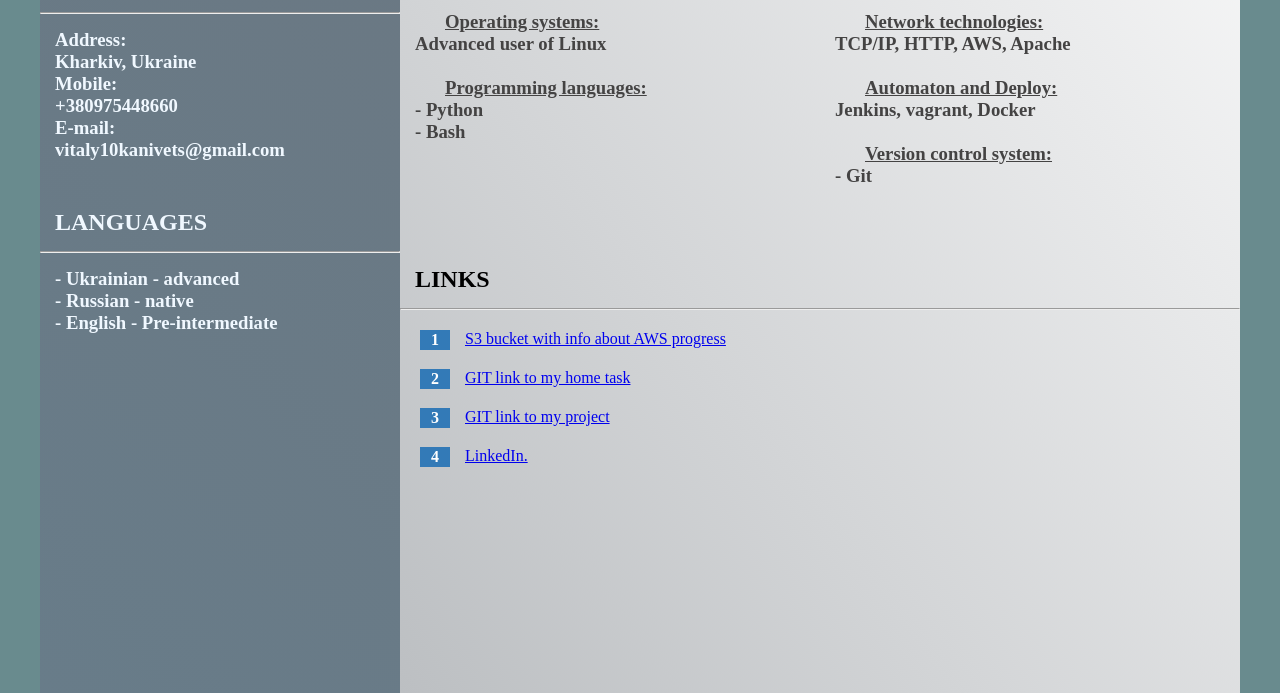
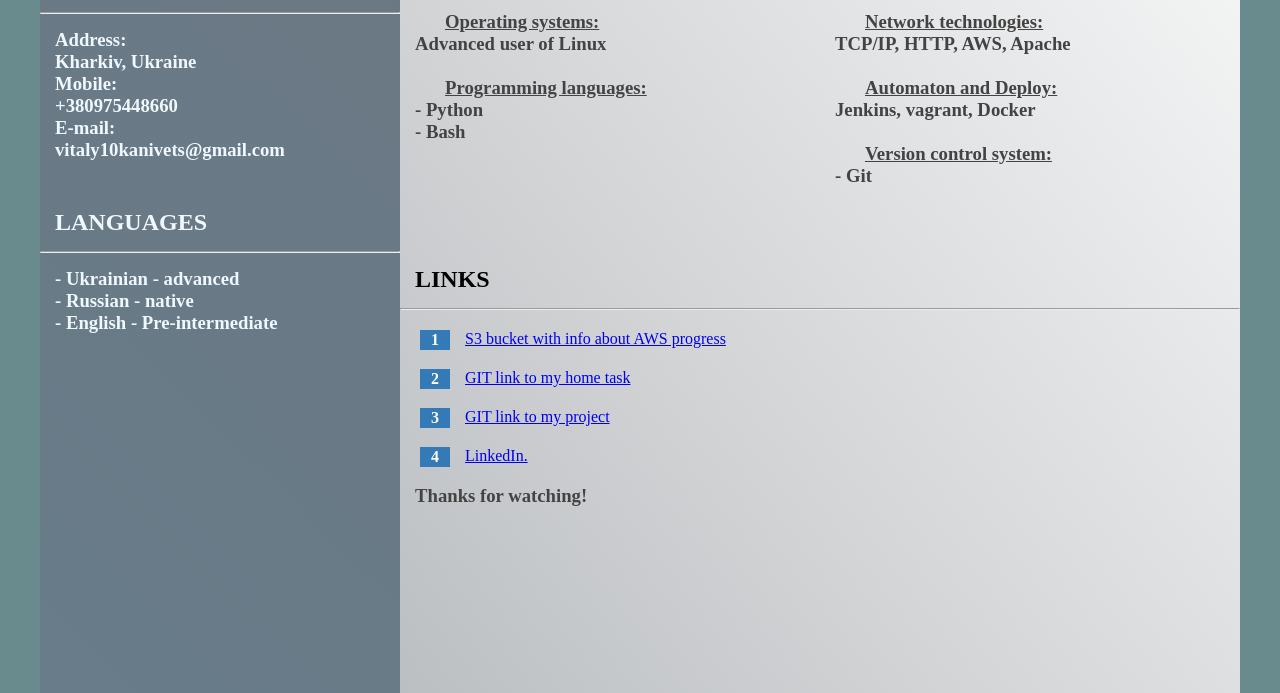
Before and after one commit to Vit-ts/My_CV, a plain HTML site: page index.html in a window 1280 px wide. Shown: the part 505-1198 px from the top of the page. Drawn offline with Linux system fonts and the light colour scheme.

Commit message:
add item in index.html

```diff
--- a/index.html
+++ b/index.html
@@ -69,7 +69,7 @@
                     <li><a href="https://www.linkedin.com/in/vitalii-kanivets-6119b61b1/">LinkedIn.</a></li>
 
                 </ul>
-
+                <h3>Thanks for watching!</h3>
             </div>
         </div>
     </body>
```
